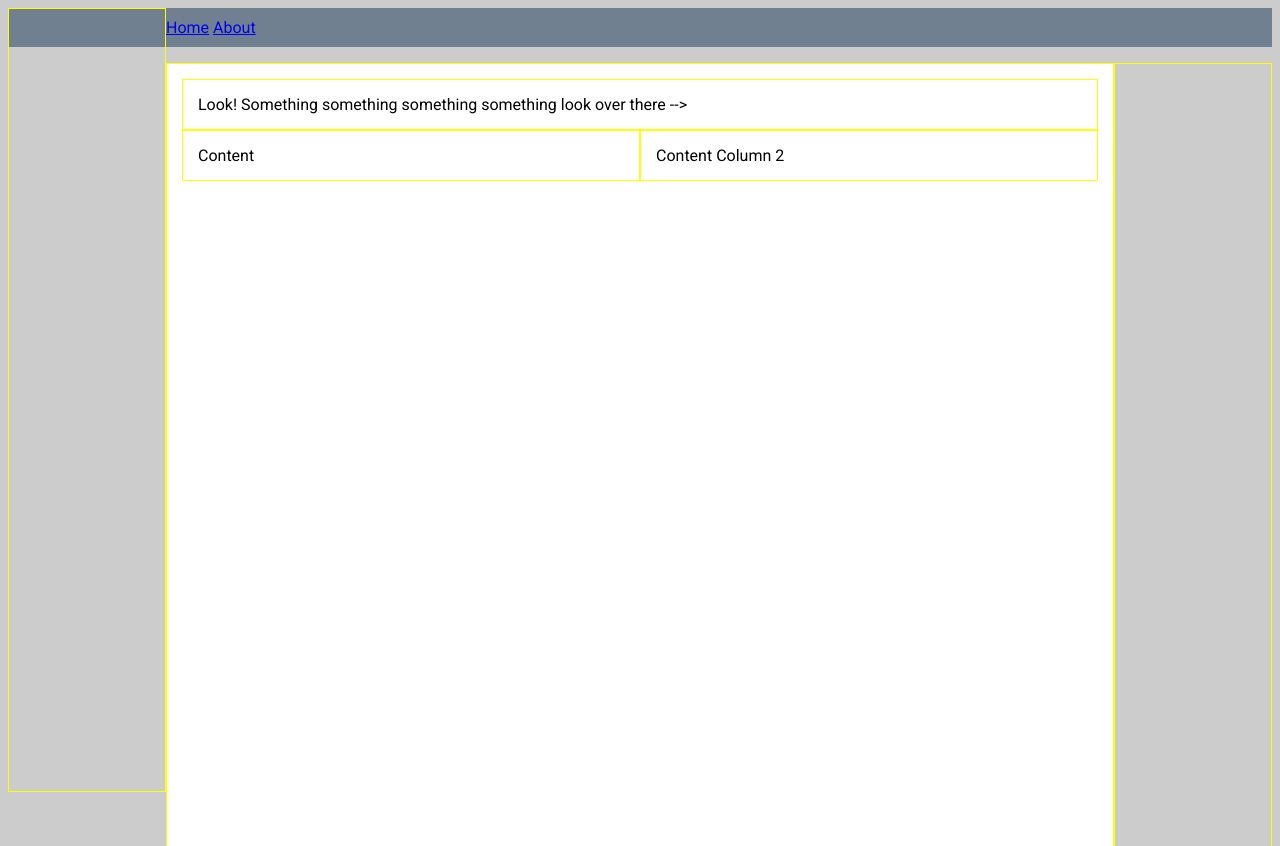
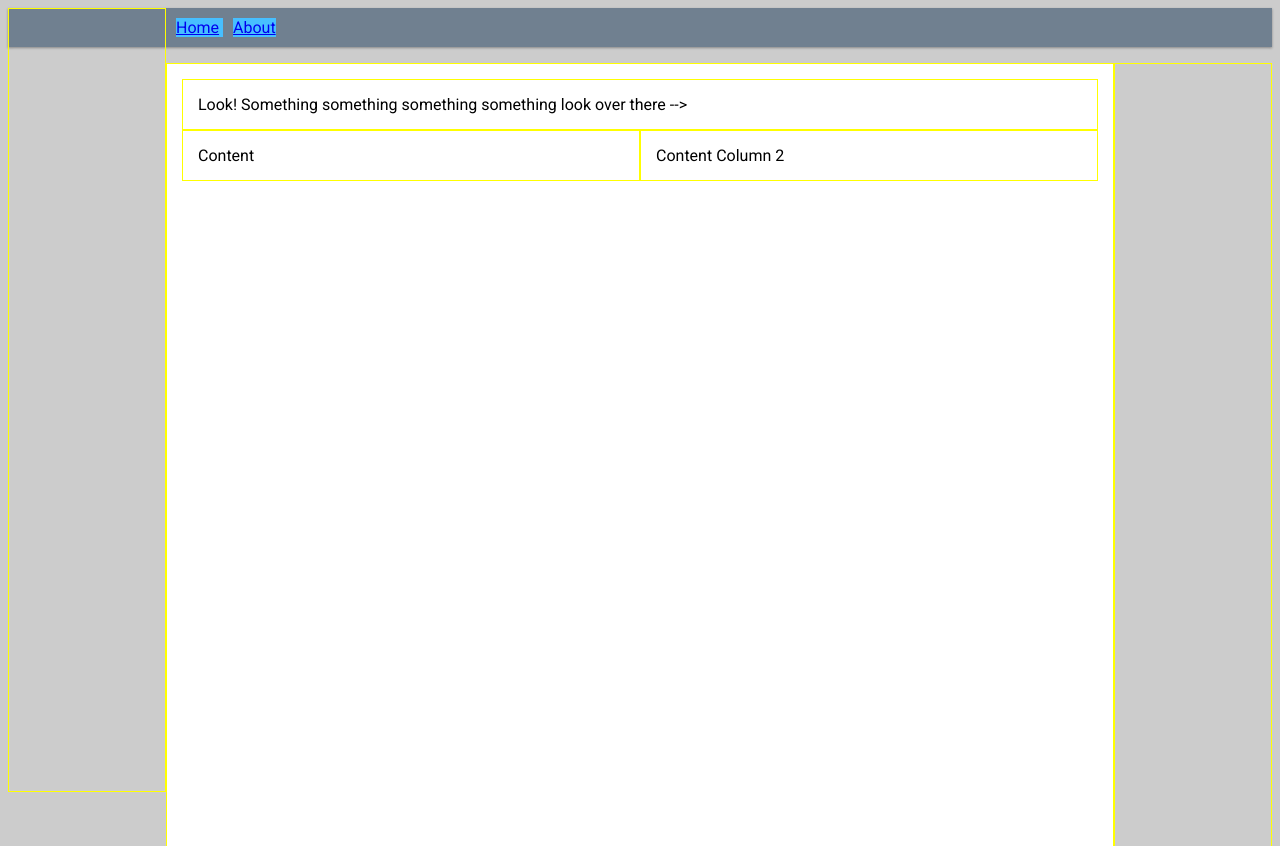
Before and after one commit to kin0025/WebProgrammingA2, a PHP site: page / in a window 1280 px wide. Shown: the top 846 px of the page. Run offline with PHP 8.4, Linux system fonts and the light colour scheme.

Commit message:
Dome more nav stuff

```diff
--- a/index.php
+++ b/index.php
@@ -21,7 +21,7 @@
 <body>
 <div class="column-1 border-wrapper"></div>
 <header>
-    <nav>
+    <nav class="drop-shadow">
         <ul>
             <li>
                 <a href="index.php"><span> Home</span></a>
--- a/style.css
+++ b/style.css
@@ -53,21 +53,22 @@ header nav {
   padding-left: 5%;
   padding-right: 5%; }
   header nav ul {
-    padding: 10px; }
+    padding: 10px;
+    list-style-type: none; }
     header nav ul li {
       display: inline;
       list-style-type: none;
       height: auto;
-      margin: 5px 0 5px 0; }
-      header nav ul li span {
-        height: 100px; }
+      margin-left: 10px;
+      background-color: #47bfff; }
       header nav ul li :hover {
-        height: 100px;
         color: white;
         background-color: slategrey; }
       header nav ul li .active {
         background-color: white; }
 header footer {
   background-color: white; }
+header .drop-shadow {
+  box-shadow: 0 1px 3px rgba(0, 0, 0, 0.12), 0 1px 2px rgba(0, 0, 0, 0.24); }
 
 /*# sourceMappingURL=style.css.map */
--- a/style.scss
+++ b/style.scss
@@ -4,7 +4,8 @@ $header-background: slategrey;
 $header-hover: lightslategrey;
 $text-color: white;
 $nav-hover-color: white;
-
+$nav-item-color: #47bfff;
+$nav-margin: 10px;
 //Main body
 body {
   background-color: $body-background;
@@ -84,17 +85,14 @@ header {
     padding-right: 5%;
     ul {
       padding: 10px;
+      list-style-type: none;
       li {
         display: inline;
         list-style-type: none;
         height: auto;
-        margin: 5px 0 5px 0;
-        span {
-
-          height: 100px;
-        }
+        margin-left: $nav-margin;
+background-color: $nav-item-color;
         :hover {
-          height: 100px;
           color: $text-color;
           background-color: $header-background;
         }
@@ -107,7 +105,11 @@ header {
 
   //Footer Content
   footer {
-background-color: $main-background;
+    background-color: $main-background;
   }
 
+
+  .drop-shadow{
+    box-shadow: 0 1px 3px rgba(0,0,0,0.12), 0 1px 2px rgba(0,0,0,0.24);
+  }
 }
```
Also changed, not shown: 1 other file.
